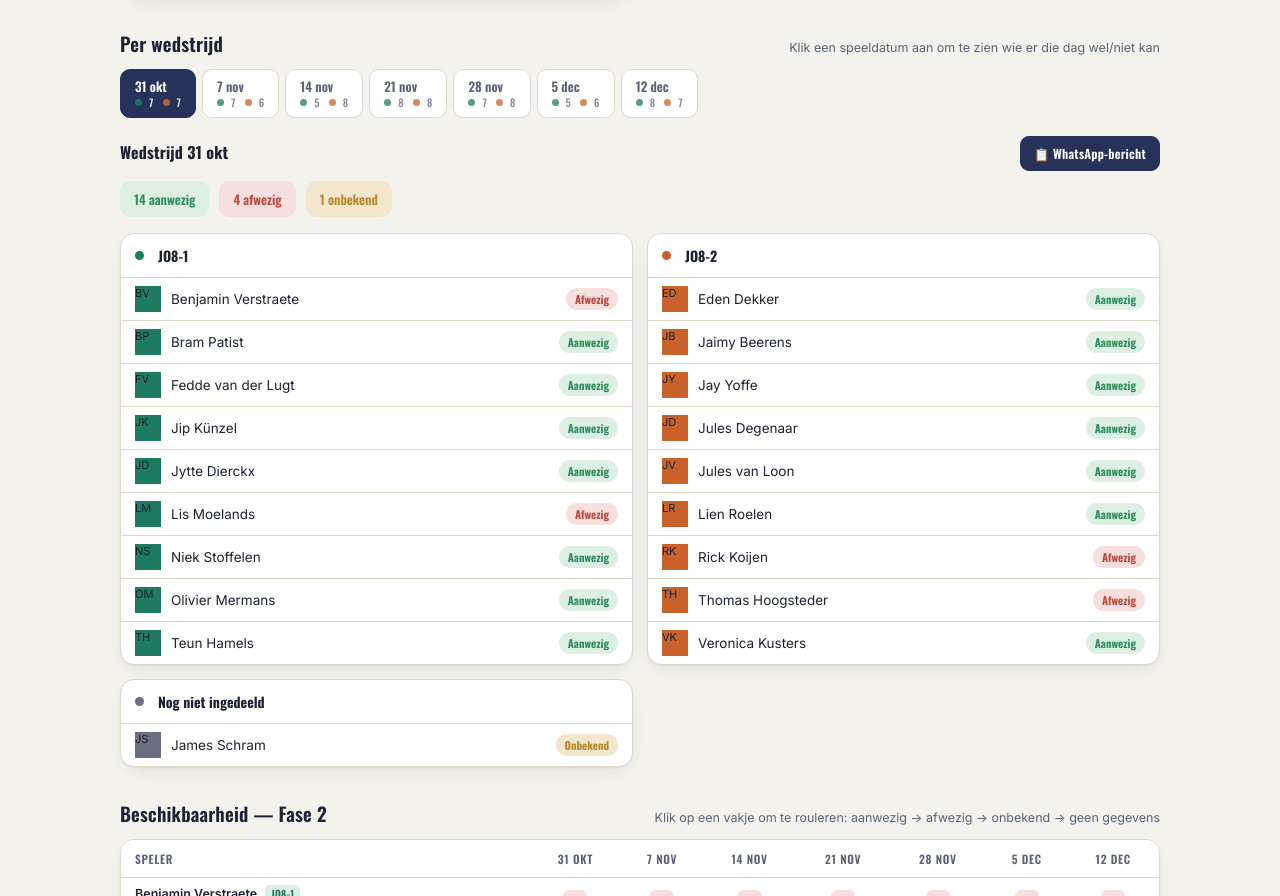
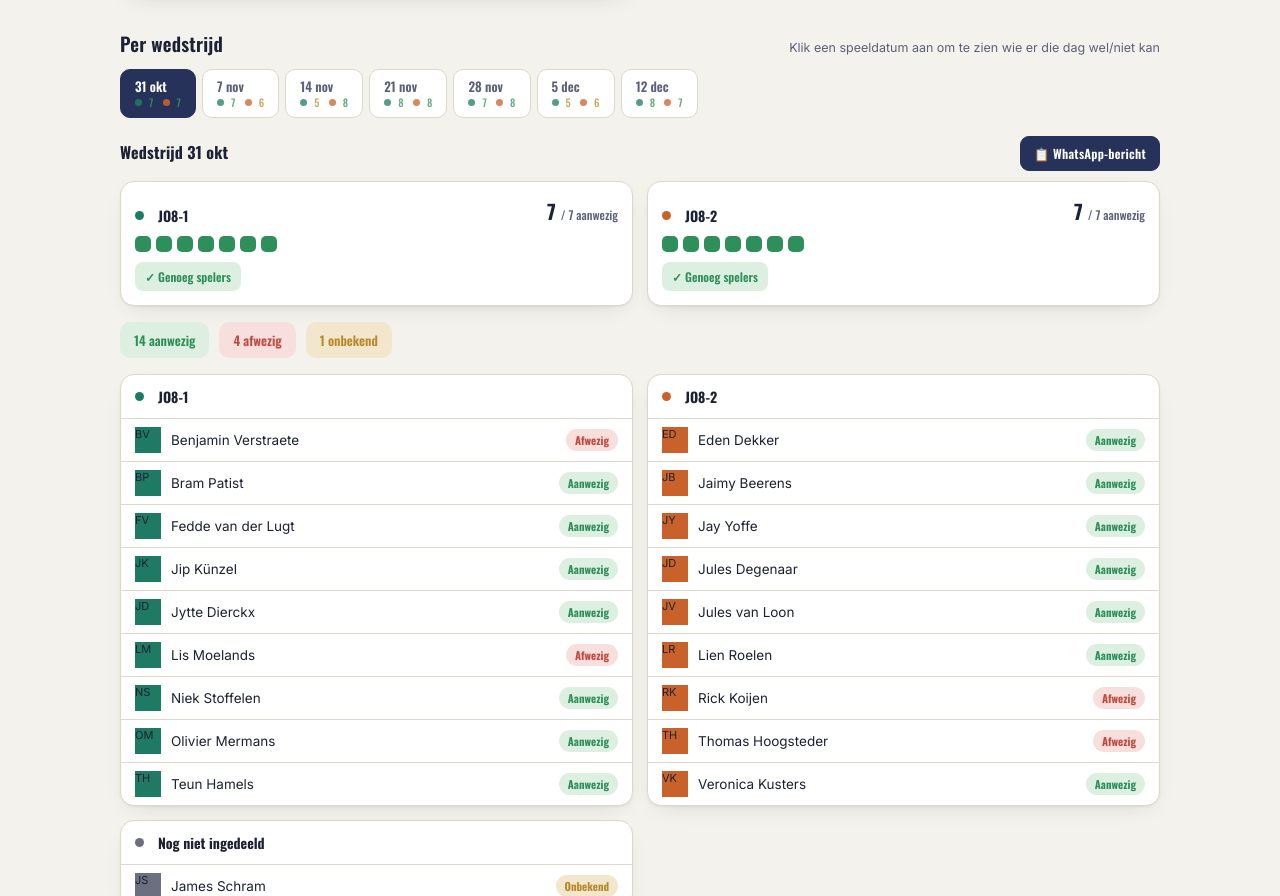
Before and after one commit to jeffreymoelands/jo8-teamindeling, a plain HTML site: page index.html in a window 1280 px wide. Shown: the part 1347-2243 px from the top of the page. Drawn offline with nearby package versions, Linux system fonts and the light colour scheme.

Commit message:
Add target-of-7-players-per-team visual per match
Co-Authored-By: Claude Sonnet 5 <noreply@anthropic.com>

```diff
--- a/index.html
+++ b/index.html
@@ -267,6 +267,25 @@
     font-family:'Oswald',sans-serif; font-size:13px; font-weight:600; padding:8px 14px; border-radius:10px;
     display:flex; align-items:center; gap:8px;
   }
+
+  /* doel: 7 spelers per team */
+  .target-grid{display:grid; grid-template-columns:1fr 1fr; gap:14px; margin-bottom:16px;}
+  .target-card{
+    background:var(--panel); border:1px solid var(--line); border-radius:14px; box-shadow:var(--shadow);
+    padding:14px; display:flex; flex-direction:column; gap:10px;
+  }
+  .target-card-head{display:flex; align-items:baseline; justify-content:space-between; gap:8px;}
+  .target-card-name{font-family:'Oswald',sans-serif; font-weight:700; font-size:14px; display:flex; align-items:center; gap:8px;}
+  .target-card-count{font-family:'Oswald',sans-serif; font-weight:700; font-size:20px; font-variant-numeric:tabular-nums;}
+  .target-card-count small{font-size:12px; font-weight:500; color:var(--ink-dim);}
+  .target-dots{display:flex; gap:5px; flex-wrap:wrap;}
+  .target-dots i{width:16px; height:16px; border-radius:5px; display:block; flex:none;}
+  .target-status{
+    font-family:'Oswald',sans-serif; font-size:12px; font-weight:600; padding:6px 10px; border-radius:8px;
+    display:inline-flex; align-items:center; gap:6px; align-self:flex-start;
+  }
+  @media (max-width:640px){ .target-grid{grid-template-columns:1fr;} }
+
   .match-grid{display:grid; grid-template-columns:1fr 1fr; gap:14px;}
   .match-col{background:var(--panel); border:1px solid var(--line); border-radius:14px; box-shadow:var(--shadow); overflow:hidden;}
   .match-col-head{padding:11px 14px; border-bottom:1px solid var(--line); font-family:'Oswald',sans-serif; font-weight:700; font-size:14px; display:flex; align-items:center; gap:8px;}
@@ -428,6 +447,23 @@
   "use strict";
 
   var DATES = ["31 okt","7 nov","14 nov","21 nov","28 nov","5 dec","12 dec"];
+  var TEAM_TARGET = 7; // ideaal aantal aanwezige spelers per team, per wedstrijd
+
+  function targetStatus(count){
+    if(count >= TEAM_TARGET) return {var:"--ok", soft:"--ok-soft", label:"Genoeg spelers"};
+    if(count >= TEAM_TARGET - 2) return {var:"--unk", soft:"--unk-soft", label:"Nog " + (TEAM_TARGET - count) + " nodig"};
+    return {var:"--bad", soft:"--bad-soft", label:"Te weinig — nog " + (TEAM_TARGET - count) + " nodig"};
+  }
+  function targetDots(count){
+    var out = "";
+    for(var d=1; d<=Math.max(TEAM_TARGET, count); d++){
+      var filled = d <= count;
+      var over = d > TEAM_TARGET;
+      var color = !filled ? "var(--nodata-soft)" : over ? "var(--navy)" : "var(--ok)";
+      out += '<i style="background:'+color+'"></i>';
+    }
+    return out;
+  }
   // status codes: A = aanwezig, X = afwezig, U = onbekend (?), N = geen data
   var PLAYERS = [
     {id:"teun",     naam:"Teun Hamels",        cat:"O8", pas:"TJRB18I", team:"JO8-1", geb:"13-10-2019", niveau:"ervaren",  av:["A","A","A","A","A","A","A"]},
@@ -791,12 +827,13 @@
     DATES.forEach(function(d, i){
       var c1 = PLAYERS.filter(function(p){ return teamOf(p)==="JO8-1" && avStatus(p,i)==="A"; }).length;
       var c2 = PLAYERS.filter(function(p){ return teamOf(p)==="JO8-2" && avStatus(p,i)==="A"; }).length;
+      var t1 = targetStatus(c1), t2 = targetStatus(c2);
       var b = document.createElement("button");
       b.className = "match-tab" + (state.matchIndex === i ? " active" : "");
       b.innerHTML = d +
         '<span class="n team-counts">' +
-          '<i class="dot" style="background:var(--team1)"></i>'+c1+
-          '<i class="dot" style="background:var(--team2)"></i>'+c2+
+          '<i class="dot" style="background:var(--team1)"></i><span style="color:var('+t1.var+')">'+c1+'</span>' +
+          '<i class="dot" style="background:var(--team2)"></i><span style="color:var('+t2.var+')">'+c2+'</span>' +
         '</span>';
       b.addEventListener("click", function(){ state.matchIndex = i; renderMatchTabs(); renderMatchView(); });
       el.appendChild(b);
@@ -809,6 +846,19 @@
 
     var counts = {A:0, X:0, U:0, N:0};
     PLAYERS.forEach(function(p){ counts[avStatus(p,i)]++; });
+
+    var targetGrid = '<div class="target-grid">' + ["JO8-1","JO8-2"].map(function(team){
+      var c = PLAYERS.filter(function(p){ return teamOf(p) === team && avStatus(p,i) === "A"; }).length;
+      var t = targetStatus(c);
+      return '<div class="target-card">' +
+        '<div class="target-card-head">' +
+          '<span class="target-card-name"><span class="dot" style="background:var('+teamVar(team)+')"></span>'+TEAM_LABEL[team]+'</span>' +
+          '<span class="target-card-count">'+c+' <small>/ '+TEAM_TARGET+' aanwezig</small></span>' +
+        '</div>' +
+        '<div class="target-dots">'+targetDots(c)+'</div>' +
+        '<span class="target-status" style="background:var('+t.soft+');color:var('+t.var+')">'+(c >= TEAM_TARGET ? "✓" : "⚠")+' '+t.label+'</span>' +
+      '</div>';
+    }).join("") + '</div>';
 
     var summary =
       '<div class="match-summary">' +
@@ -839,7 +889,7 @@
         '<h3 style="font-size:16px;">Wedstrijd '+DATES[i]+'</h3>' +
         '<button class="io-btn primary" id="waBtn" type="button">📋 WhatsApp-bericht</button>' +
       '</div>' +
-      summary + grid;
+      targetGrid + summary + grid;
 
     document.getElementById("waBtn").addEventListener("click", function(){
       openWhatsappModal(i);
```
